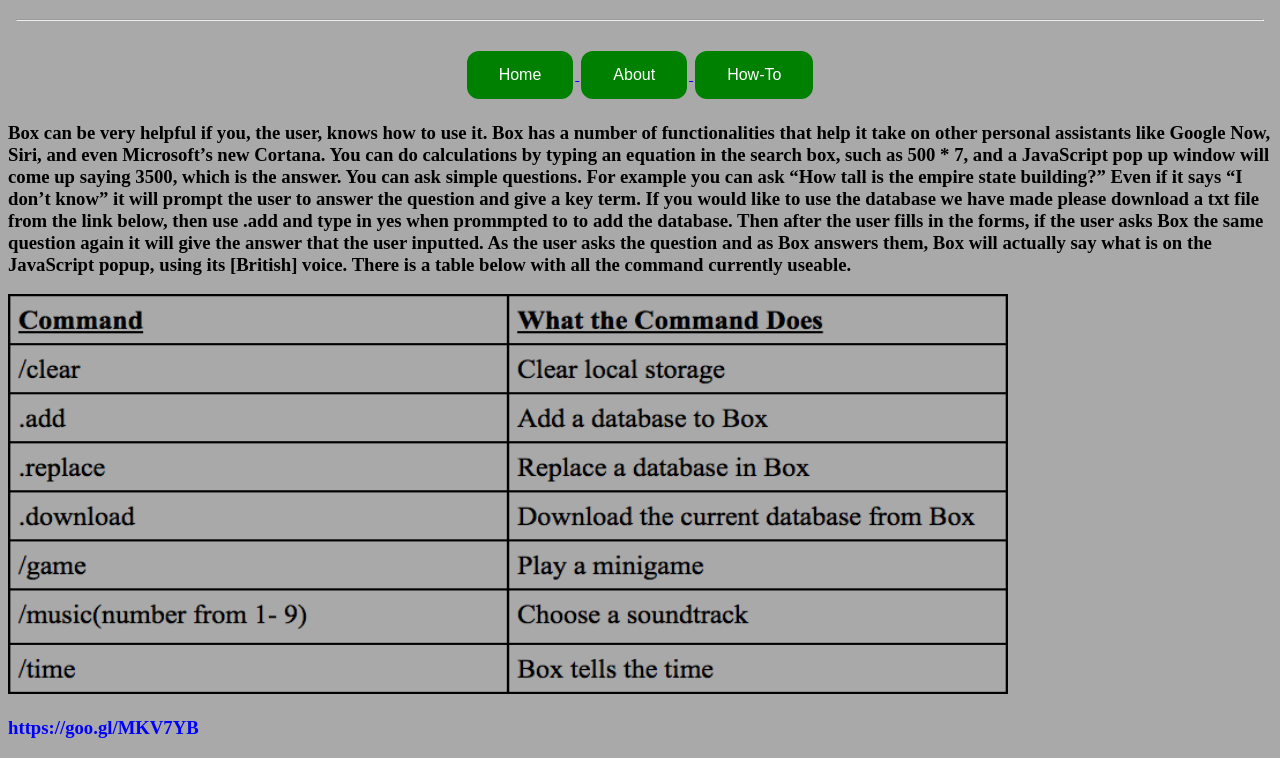
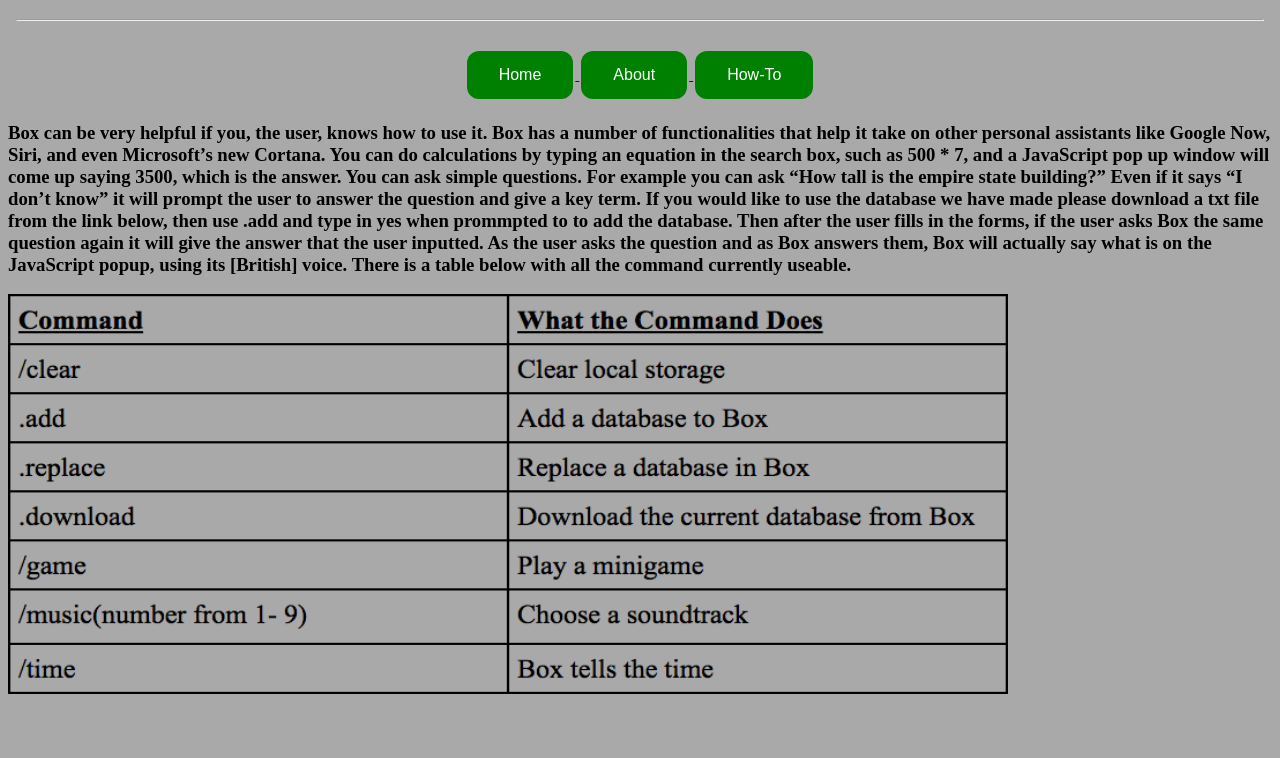
Before and after one commit to BoxOS/BoxOS.github.io, a plain HTML site: page how_to.html in a window 1280 px wide. Shown: the part 61-819 px from the top of the page. Drawn offline with Linux system fonts and the light colour scheme.

Commit message:
Update how_to.html

```diff
--- a/how_to.html
+++ b/how_to.html
@@ -63,7 +63,7 @@
        <h3>Box can be very helpful if you, the user, knows how to use it. Box has a number of functionalities that help it take on other personal assistants like Google Now, Siri, and even Microsoft’s new Cortana. You can do calculations by typing an equation in the search box, such as  500 * 7, and a  JavaScript pop up window will come up saying 3500, which is the answer. You can ask simple questions. For example you can ask “How tall is the empire state building?” Even if it says “I don’t know” it will prompt the user to answer the question and give a key term. If you would like to use the database we have made please download a txt file from the link below, then use .add and type in yes when prommpted to to add the database. Then after the user fills in the forms, if the user asks Box the same question again it will give the answer that the user inputted. As the user asks the question and as Box answers them, Box will actually say what is on the JavaScript popup, using its [British] voice. There is a table below with all the command currently useable.</h3>
 
         <img src="How-To Table.png" style="width:1000px;height:400px;">
-        <h3 id="blue"><h3 id="blue">https://goo.gl/MKV7YB</h3>
+        <a href = "https://goo.gl/MKV7YB"></a>
     </body>
 
 </html>
```
